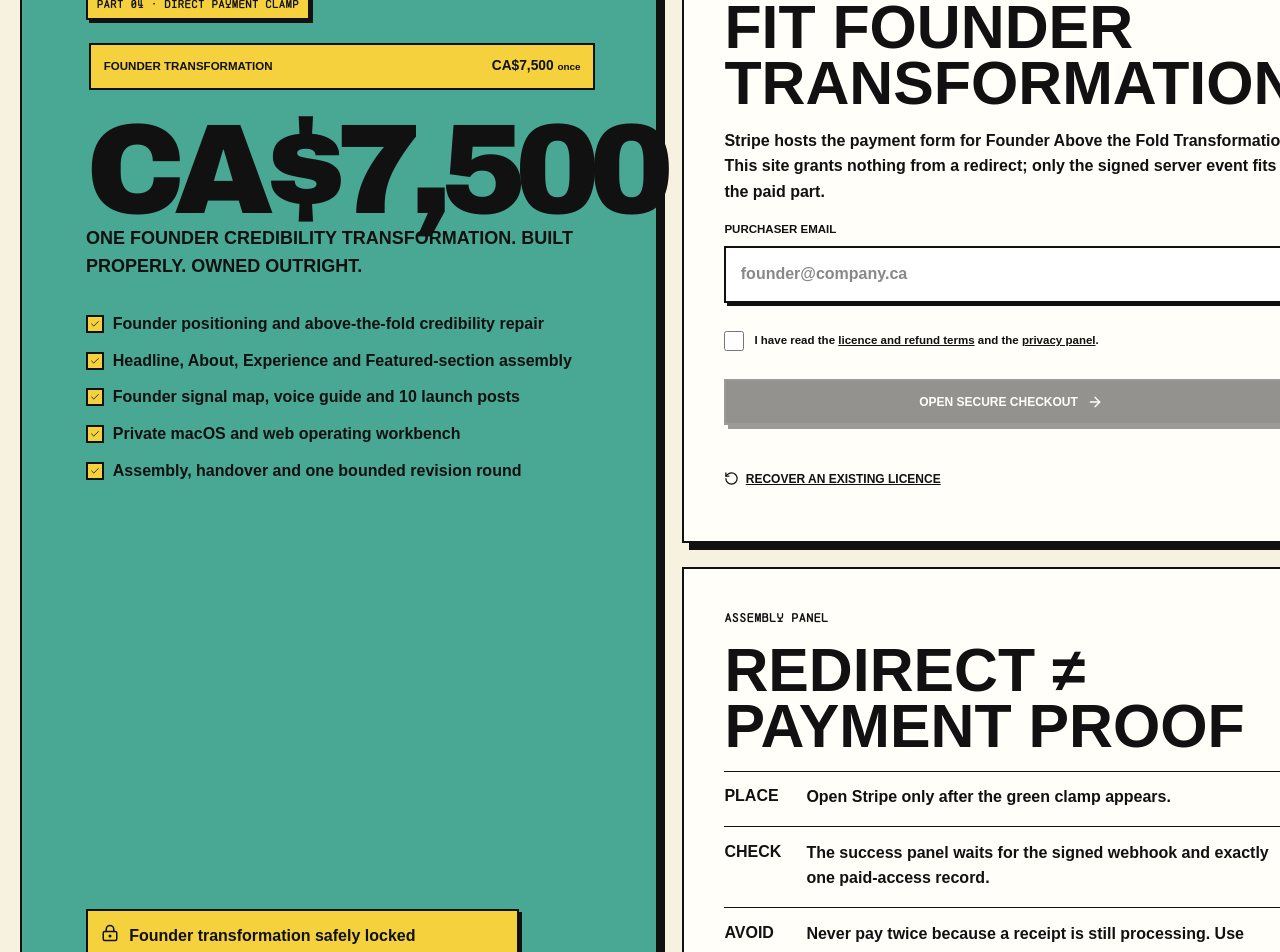
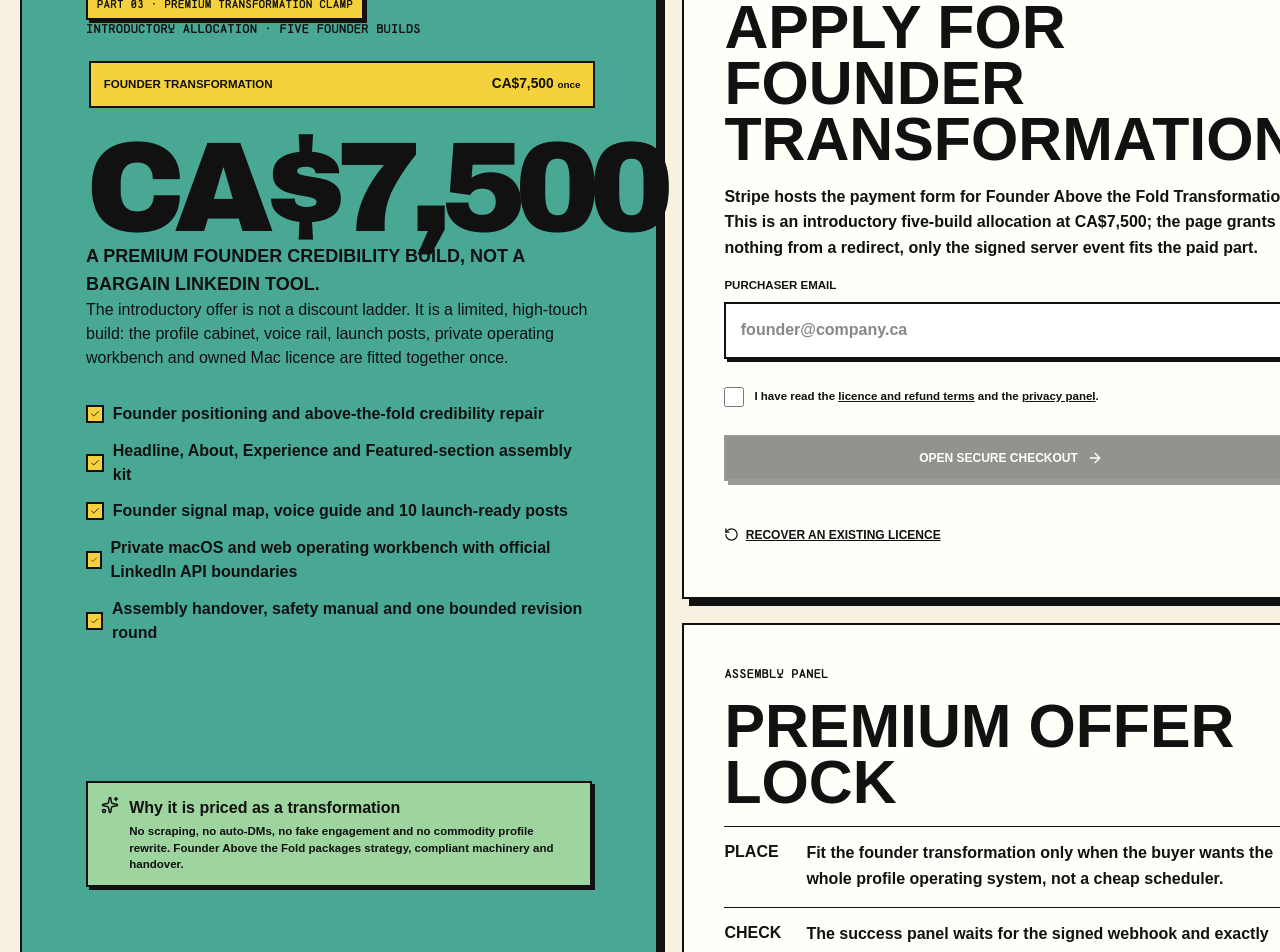
Before and after one commit to lila-debug/founder-above-the-fold, a Next.js app in the folder apps/web/: page /pricing in a window 1280 px wide. Shown: the part 180-1132 px from the top of the page. Built offline with nearby package versions, Linux system fonts and the light colour scheme; no server answers.

Commit message:
Add developer onboarding manual panel (docs/45) and premium transformation pricing copy

```diff
--- a/apps/web/src/app/components/licence-checkout.tsx
+++ b/apps/web/src/app/components/licence-checkout.tsx
@@ -2,7 +2,7 @@
 
 import { useState } from "react";
 import Link from "next/link";
-import { ArrowRight, Check, LockKeyhole, RotateCcw, ShieldCheck } from "lucide-react";
+import { ArrowRight, Check, LockKeyhole, RotateCcw, ShieldCheck, Sparkles } from "lucide-react";
 import {
   commerceOffers,
   offerIncludesMacLicence,
@@ -80,7 +80,8 @@ export function LicenceCheckout({ offerReadiness, offerConfigured, sandboxMode,
       </header>
       <section className="commerce-grid">
         <article className="licence-card commerce-licence-card">
-          <span className="cut-label bg-[#f4d13d]">Part 04 · direct payment clamp</span>
+          <span className="cut-label bg-[#f4d13d]">Part 03 · premium transformation clamp</span>
+          <p className="section-kicker">Introductory allocation · five founder builds</p>
           <div className="offer-selector" aria-label="Founder Above the Fold offer">
             <button type="button" data-selected="true" disabled>
               <span>{offer.shortName}</span>
@@ -89,9 +90,18 @@ export function LicenceCheckout({ offerReadiness, offerConfigured, sandboxMode,
           </div>
           <h1>{offer.displayPrice}</h1>
           <p className="text-lg font-black uppercase">{offer.promise}</p>
+          <p>
+            The introductory offer is not a discount ladder. It is a limited, high-touch build: the profile cabinet,
+            voice rail, launch posts, private operating workbench and owned Mac licence are fitted together once.
+          </p>
           <ul>
             {offer.parts.map((item) => <li key={item}><Check size={18} />{item}</li>)}
           </ul>
+          <div className="commerce-status-strip" data-ready="true">
+            <Sparkles size={18} />
+            <strong>Why it is priced as a transformation</strong>
+            <span>No scraping, no auto-DMs, no fake engagement and no commodity profile rewrite. Founder Above the Fold packages strategy, compliant machinery and handover.</span>
+          </div>
           <div className="commerce-status-strip" data-ready={checkoutReady}>
             <LockKeyhole size={18} />
             <strong>{checkoutReady ? `${offer.shortName} checkout fitted` : `${offer.shortName} safely locked`}</strong>
@@ -112,8 +122,8 @@ export function LicenceCheckout({ offerReadiness, offerConfigured, sandboxMode,
         <div className="commerce-control-stack">
           <form className="commerce-form" onSubmit={mode === "checkout" ? submitCheckout : submitRecovery}>
             <span className="section-kicker">{mode === "checkout" ? "01 → Inspect and open" : "02 → Recover without rebuying"}</span>
-            <h2>{mode === "checkout" ? `Fit ${offer.shortName}` : "Find my licence"}</h2>
-            <p>{mode === "checkout" ? `Stripe hosts the payment form for ${offer.name}. This site grants nothing from a redirect; only the signed server event fits the paid part.` : "Enter the original Mac-licence purchaser address. The reply is deliberately identical whether or not a licence exists."}</p>
+            <h2>{mode === "checkout" ? `Apply for ${offer.shortName}` : "Find my licence"}</h2>
+            <p>{mode === "checkout" ? `Stripe hosts the payment form for ${offer.name}. This is an introductory five-build allocation at ${offer.displayPrice}; the page grants nothing from a redirect, only the signed server event fits the paid part.` : "Enter the original Mac-licence purchaser address. The reply is deliberately identical whether or not a licence exists."}</p>
             <label>
               Purchaser email
               <input type="email" required autoComplete="email" value={email} onChange={(event) => setEmail(event.target.value)} placeholder="founder@company.ca" />
@@ -137,10 +147,10 @@ export function LicenceCheckout({ offerReadiness, offerConfigured, sandboxMode,
 
           <article className="commerce-manual-panel">
             <span className="section-kicker">Assembly panel</span>
-            <h2>Redirect ≠ payment proof</h2>
-            <div><strong>Place</strong><p>Open Stripe only after the green clamp appears.</p></div>
+            <h2>Premium offer lock</h2>
+            <div><strong>Place</strong><p>Fit the founder transformation only when the buyer wants the whole profile operating system, not a cheap scheduler.</p></div>
             <div><strong>Check</strong><p>The success panel waits for the signed webhook and exactly one paid-access record.</p></div>
-            <div><strong>Avoid</strong><p>Never pay twice because a receipt is still processing. Use recovery instead.</p></div>
+            <div><strong>Avoid</strong><p>Never sell profile editing, scraping, auto-DMs or fake engagement. Those parts are not in the box.</p></div>
             <p className="form-note"><ShieldCheck size={16} /> Sandbox and live keys fit separate labelled slots; a mismatched key is rejected.</p>
           </article>
         </div>
--- a/apps/web/src/lib/commerce-offers.ts
+++ b/apps/web/src/lib/commerce-offers.ts
@@ -7,13 +7,13 @@ export const commerceOffers = {
     billing: "payment",
     priceEnv: "STRIPE_PRICE_FOUNDER_TRANSFORMATION",
     includesMacLicence: true,
-    promise: "One founder credibility transformation. Built properly. Owned outright.",
+    promise: "A premium founder credibility build, not a bargain LinkedIn tool.",
     parts: [
       "Founder positioning and above-the-fold credibility repair",
-      "Headline, About, Experience and Featured-section assembly",
-      "Founder signal map, voice guide and 10 launch posts",
-      "Private macOS and web operating workbench",
-      "Assembly, handover and one bounded revision round",
+      "Headline, About, Experience and Featured-section assembly kit",
+      "Founder signal map, voice guide and 10 launch-ready posts",
+      "Private macOS and web operating workbench with official LinkedIn API boundaries",
+      "Assembly handover, safety manual and one bounded revision round",
     ],
   },
 } as const;
```
Also changed, not shown: 3 other files (tests, documents, lock files or other folders).
